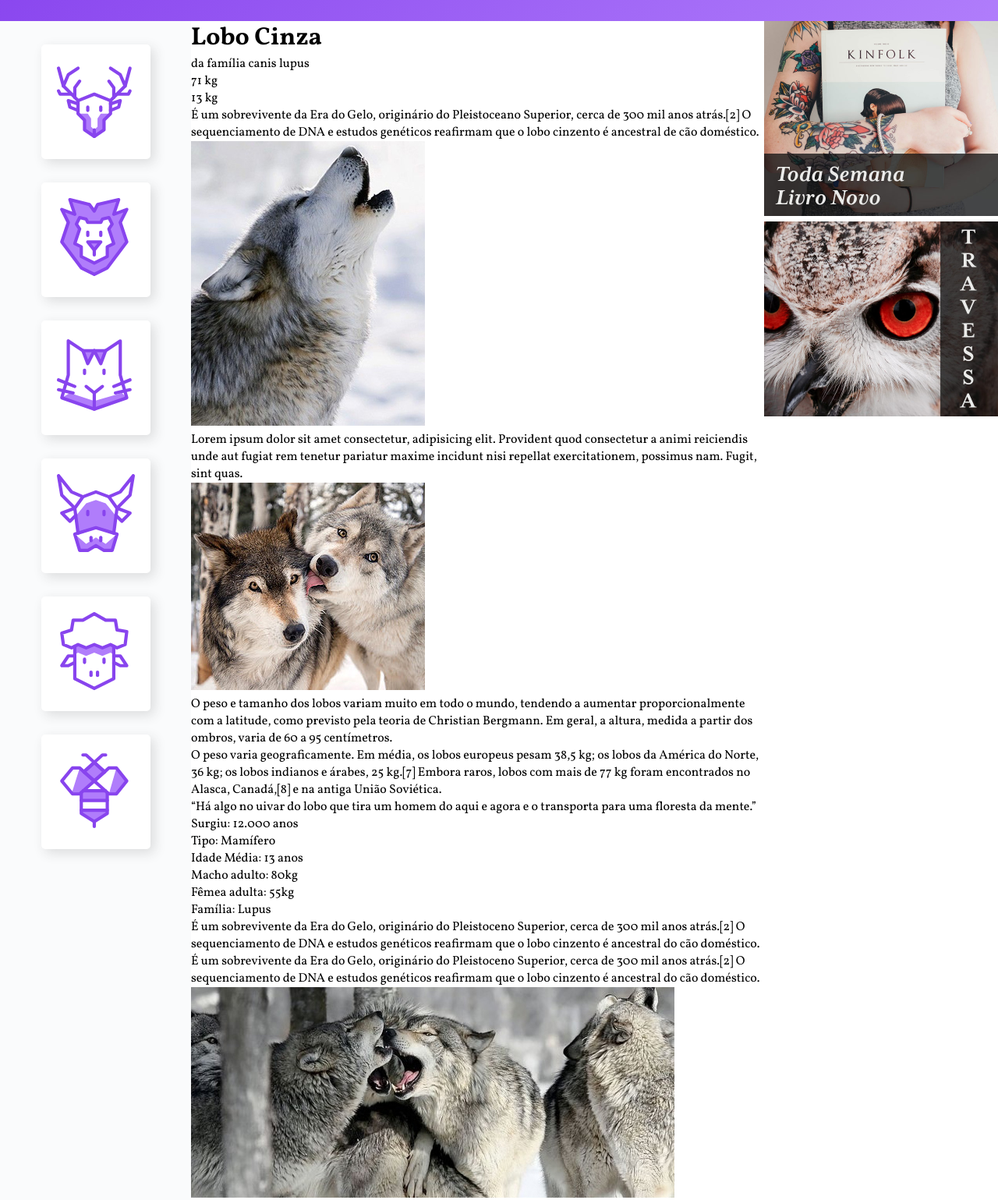
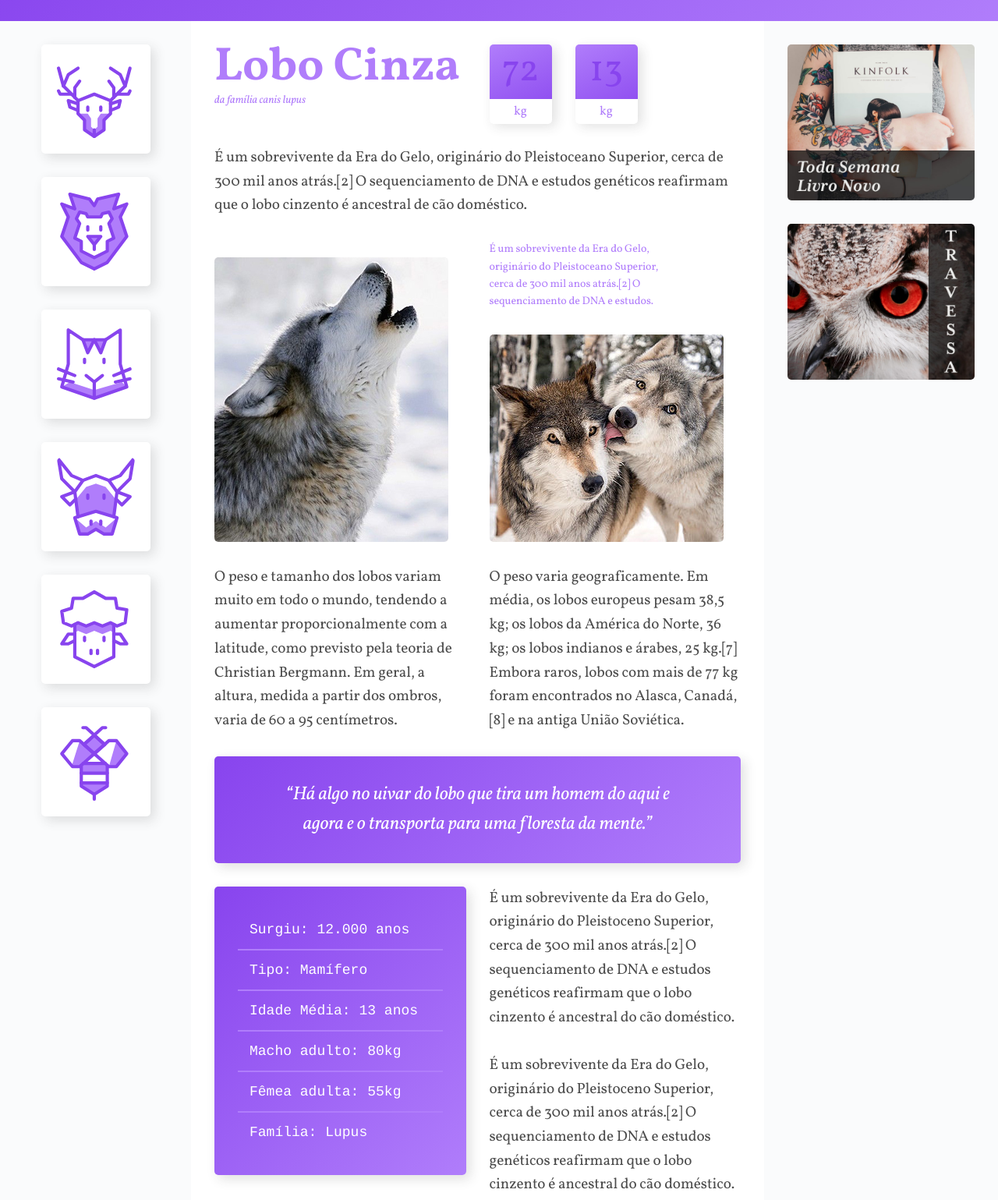
Before and after one commit to gabrielpampolin/curso-grid-layout, a plain HTML site: page index.html in a window 1280 px wide. Shown: the part 78-1617 px from the top of the page at 78% size. Drawn offline with Linux system fonts and the light colour scheme.

Commit message:
Desktop finalizado

```diff
--- a/css/scss/mixins.scss
+++ b/css/scss/mixins.scss
@@ -11,3 +11,21 @@
 @mixin gradient{
     background: linear-gradient(135deg, $roxo1, $roxo2);
 }
+
+@mixin content {
+    grid-area: content;
+    max-width: 900px;
+    margin: 0 auto;
+    padding: 30px;
+    display: grid;
+    grid-template-columns: 1fr 1fr;
+    gap: 30px;
+}
+
+@mixin anuncios {
+    display: grid;
+    grid-area: anuncios;
+    background: $branco-sidenav;
+    align-content: start;
+    padding: 30px;
+}
--- a/css/scss/style.scss
+++ b/css/scss/style.scss
@@ -20,7 +20,9 @@ a {
 }
 
 img {
+    display: block;
     max-width: 100%;
+    border-radius: 5px
 }
 
 //  GRID GERAL
@@ -89,17 +91,138 @@ body {
         }
 
         .content {
-            grid-area: content;
+            @include content;
+
+            .titulo {
+                color: $roxo2;
+
+                h1 {
+                    font-size: 3.75em;
+                    line-height: 1;
+                    font-weight: 700;
+                }
+
+                span {
+                   font-size: 0.875em;
+                   font-style: italic;
+                }
+            }
+
+            p {
+                font-size: 1.2em;
+                line-height: 1.6;
+                letter-spacing: -0.005em;
+                color: rgba(0, 0, 0, .7);
+            }
+
+            .caracteristicas {
+                display: flex;
+                align-items: flex-start;
+
+                span {
+                    display: block;
+                    color: $roxo2;
+                }
+
+                div {
+                    width: 80px;
+                    text-align: center;
+                    background: linear-gradient(335deg, $roxo1, $roxo2);
+                    border-radius: 5px;
+                    box-shadow: 5px 5px 15px 0px rgba(44, 44, 44, 0.15);
+                    position: relative;
+
+                    .numero {
+                        color: $roxo1;
+                        font-size: 3em;
+                        line-height: 1;
+                        margin: 10px auto;
+                    }
+
+                    .rotulo {
+                        background: white;
+                        border-radius: 0 0 5px 5px;
+                        padding: 5px 0;
+                        position: relative;
+                        top: 2px;
+                    }
+                }
+
+                > div:first-child {
+                    margin-right: 30px
+                }
+            }
+
+            .destaque {
+                font-size: .875em;
+                color: $roxo2;
+                max-width: 16em
+            }
+
+            .citacao , .atributos {
+                align-self: start;
+                padding: 30px;
+                border-radius: 5px;
+                box-shadow: 5px 5px 15px 0px rgba(44, 44, 44, .15);
+                background: linear-gradient(135deg, $roxo1, $roxo2);
+            }
+
+            .citacao p {
+                font-size: 1.5em;
+                font-style: italic;
+                text-align: center;
+                max-width: 500px;
+                margin: 0 auto;
+                color: white;
+            }
+
+            .atributos li {
+                color: white;
+                font-family: Courier, monospace;
+                font-size: 1.125em;
+                padding: 15px;
+
+                + li {
+                    border-top: 2px solid $roxo2;
+                }
+            }
+
+            .col-wide {
+                grid-column: 1 / -1;
+            }
+
+            .imagem-1 {
+                grid-row: span 2;
+                align-self: end;
+            }
+
+            .imagem-2 {
+                align-self: end;
+            }
         }
 
         .anuncios {
-            grid-area: anuncios;
+            @include anuncios;
 
+            .anuncio-item {
+                display: grid;
+                gap: 30px;
+            }
+        }
 
+        .informacoes p + p {
+            margin-top: 30px
         }
 
         .footer {
             grid-area: footer;
+            background: $roxo1;
+
+            p {
+                color: white;
+                text-align: center;
+                padding: 30px;
+            }
         }
     }
 }
--- a/index.html
+++ b/index.html
@@ -53,7 +53,7 @@
 
             <div class="caracteristicas">
                 <div>
-                    <span class="numero">71</span>
+                    <span class="numero">72</span>
 
                     <span class="rotulo">kg</span>
                 </div>
@@ -65,23 +65,23 @@
                 </div>
             </div>
 
-            <p>É um sobrevivente da Era do Gelo, originário do Pleistoceano Superior, cerca de 300 mil anos atrás.[2] O sequenciamento de DNA e estudos genéticos reafirmam que o lobo cinzento é ancestral de cão doméstico.</p>
+            <p class="col-wide">É um sobrevivente da Era do Gelo, originário do Pleistoceano Superior, cerca de 300 mil anos atrás.[2] O sequenciamento de DNA e estudos genéticos reafirmam que o lobo cinzento é ancestral de cão doméstico.</p>
 
-            <img src="imagens/wolf1.jpg" alt="wolf 1">
+            <img src="imagens/wolf1.jpg" alt="wolf 1" class="imagem-1">
 
-            <p>Lorem ipsum dolor sit amet consectetur, adipisicing elit. Provident quod consectetur a animi reiciendis unde aut fugiat rem tenetur pariatur maxime incidunt nisi repellat exercitationem, possimus nam. Fugit, sint quas.</p>
+            <p class="destaque">É um sobrevivente da Era do Gelo, originário do Pleistoceano Superior, cerca de 300 mil anos atrás.[2] O sequenciamento de DNA e estudos.</p>
 
-            <img src="imagens/wolf2.jpg" alt="wolf 2">
+            <img src="imagens/wolf2.jpg" alt="wolf 2" class="imagem-2">
 
             <p>O peso e tamanho dos lobos variam muito em todo o mundo, tendendo a aumentar proporcionalmente com a latitude, como previsto pela teoria de Christian Bergmann. Em geral, a altura, medida a partir dos ombros, varia de 60 a 95 centímetros.</p>
 
             <p>O peso varia geograficamente. Em média, os lobos europeus pesam 38,5 kg; os lobos da América do Norte, 36 kg; os lobos indianos e árabes, 25 kg.[7] Embora raros, lobos com mais de 77 kg foram encontrados no Alasca, Canadá,[8] e na antiga União Soviética.</p>
 
-            <blockquote class="citacao">
+            <blockquote class="citacao col-wide">
                 <p>“Há algo no uivar do lobo que tira um homem do aqui e agora e o transporta para uma floresta da mente.”</p>
             </blockquote>
 
-            <ul>
+            <ul class="atributos">
                 <li>Surgiu: 12.000 anos</li>
 
                 <li>Tipo: Mamífero</li>
@@ -101,7 +101,7 @@
                 <p>É um sobrevivente da Era do Gelo, originário do Pleistoceno Superior, cerca de 300 mil anos atrás.[2] O sequenciamento de DNA e estudos genéticos reafirmam que o lobo cinzento é ancestral do cão doméstico.</p>
             </div>
 
-            <img src="imagens/wolf3.jpg" alt="wolf 3">
+            <img src="imagens/wolf3.jpg" alt="wolf 3" class="col-wide">
         </main>
 
         <aside class="anuncios">
```
Also changed, not shown: css/scss/style.css, 1 other file.
